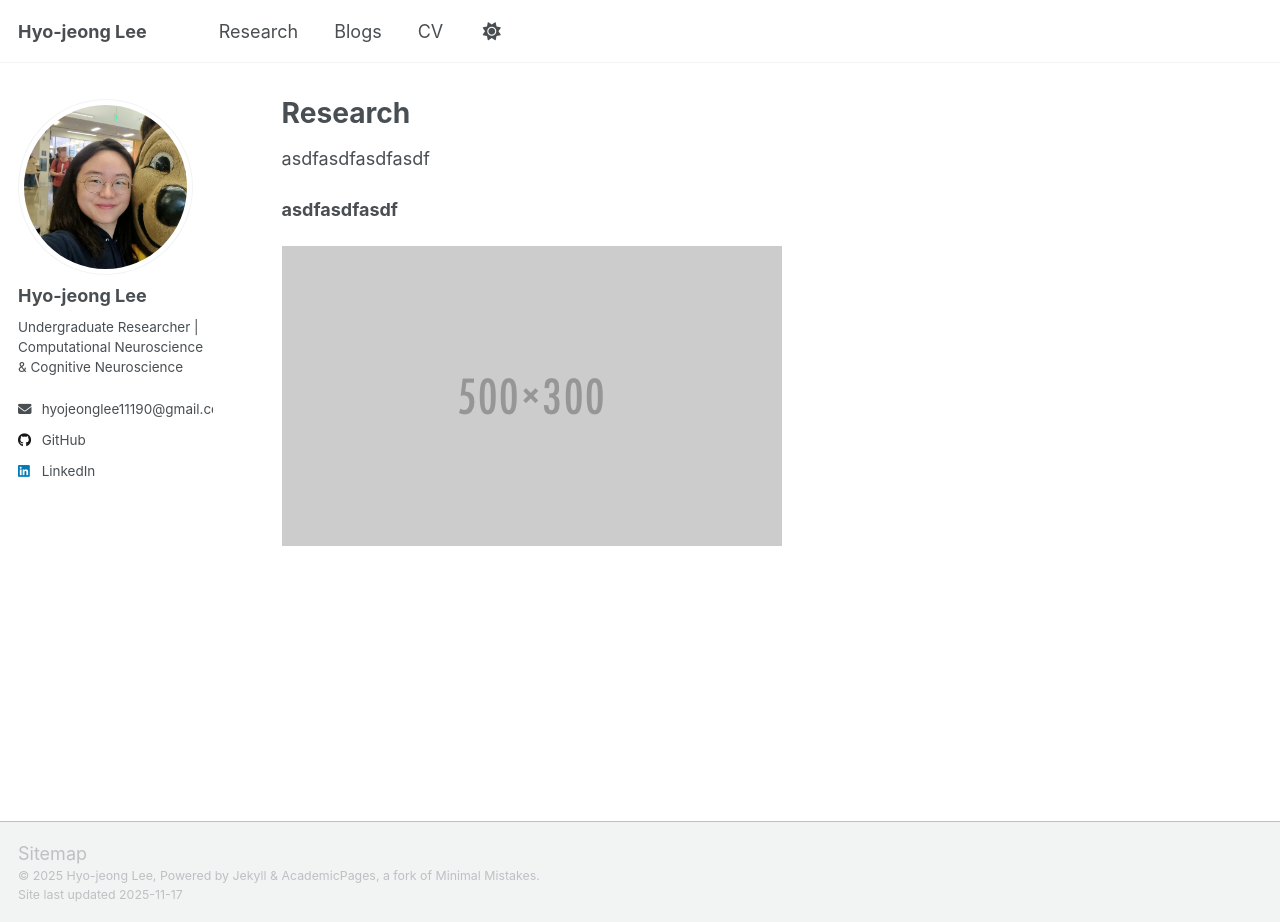
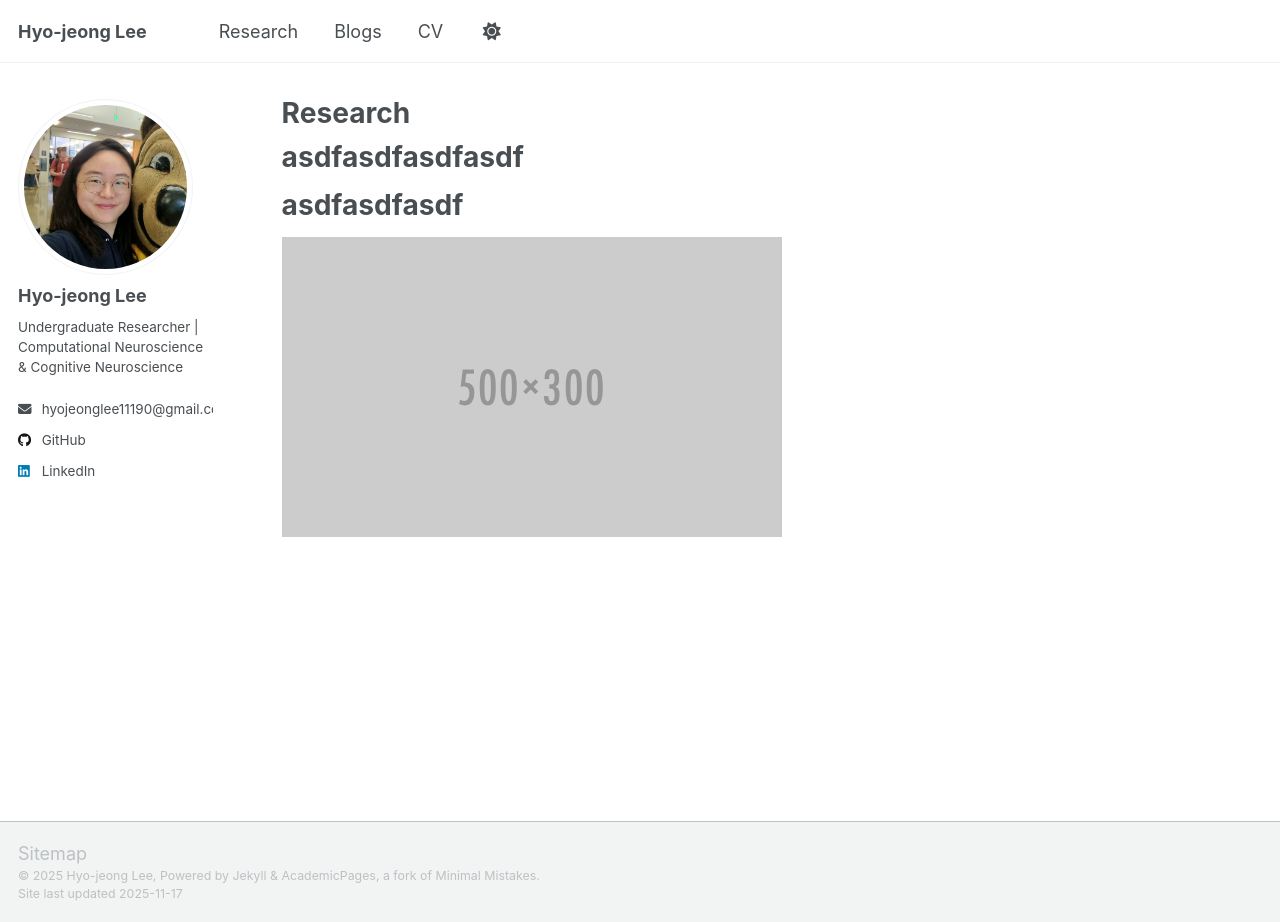
Before and after one commit to hjlee11190/hjlee11190.github.io, a Jekyll site: the page built from _pages/research.md, in a window 1280 px wide and 922 px high. Built offline with Jekyll 4.4.1, drawn with Linux system fonts in a browser that asks for light colours; a script that is not in the unit is left out.

Commit message:
make blank

```diff
--- a/_pages/research.md
+++ b/_pages/research.md
@@ -5,8 +5,8 @@ permalink: /research/
 author_profile: true
 ---
 
-asdfasdfasdfasdf
+# asdfasdfasdfasdf
 
-**asdfasdfasdf**
+# **asdfasdfasdf**
 
-<img src='/images/500x300.png'>
+# <img src='/images/500x300.png'>
```
Also changed, not shown: _blogs/portfolio-1.md (deleted, +0 -7 lines), files/blogs_example.md (renamed from _blogs/portfolio-1 - Copy.md), 1 other file.
